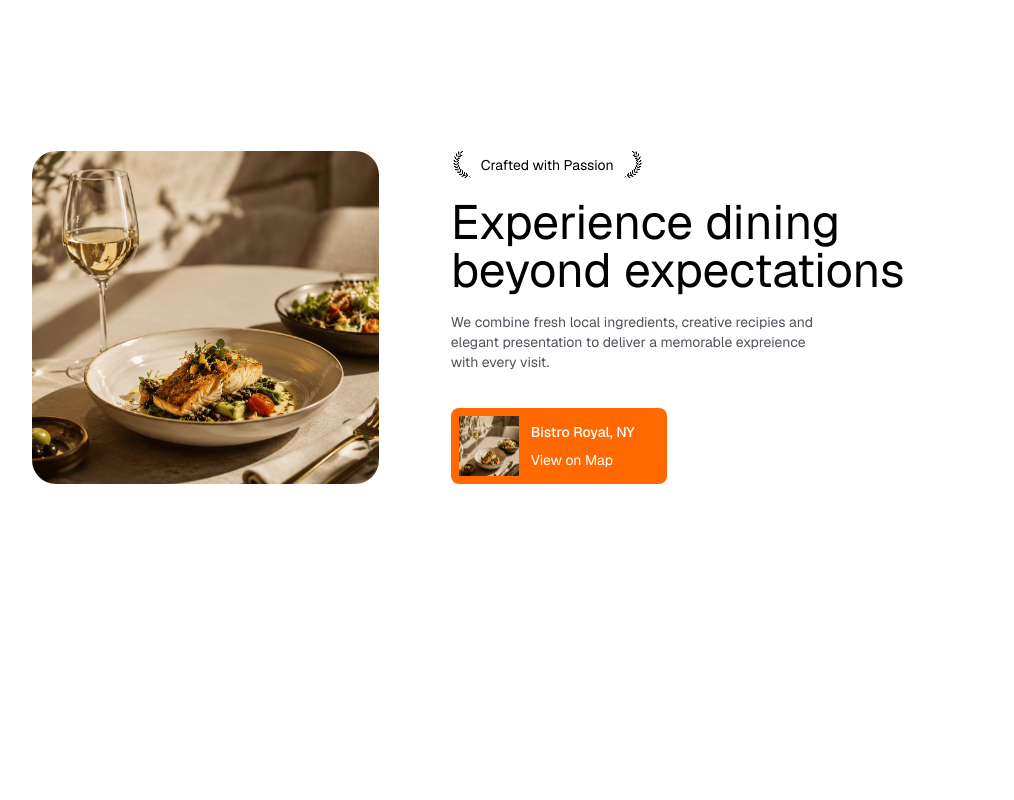
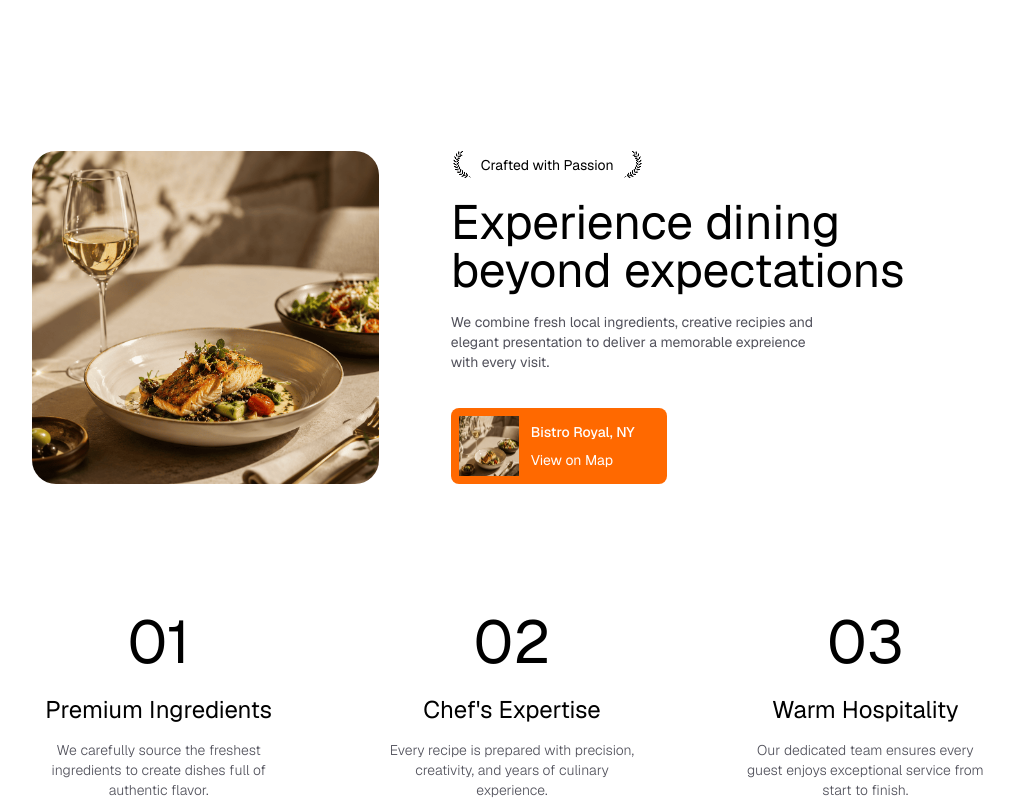
Before and after one commit to alomgir-hossain/Restro_React.js, a React (Vite) app: page / in a window 1280 px wide. Shown: the part 825-1625 px from the top of the page, without its empty margins (128-1142 px from the left). Before the commit the page ends 1309 px from the top, so only its background shows below. Built offline with nearby package versions, Linux system fonts and the light colour scheme.

Commit message:
stats section done

```diff
--- a/src/App.jsx
+++ b/src/App.jsx
@@ -2,6 +2,7 @@
 import Navbar from './components/Navbar'
 import HeroSection from './sections/HeroSection'
 import About from './sections/About'
+import Stats from './sections/Stats'
 
 const App = () => {
   return (
@@ -9,6 +10,7 @@
       <Navbar/>
       <HeroSection/>
       <About/>
+      <Stats/>
     </>
   )
 }
--- /dev/null
+++ b/src/sections/Stats.jsx
@@ -0,0 +1,21 @@
+import React from 'react'
+import { statsData } from '../data/data'
+import Animated from '../components/Animated'
+
+const Stats = () => {
+    return (
+        <section id='stats' className='px-auto mt-32'>
+            <div className='flex flex-col md:flex-row items-center justify-center gap-12 md:gap-25 max-w-7xl mx-auto'>
+                {statsData.map((item, index) => (
+                    <Animated key={index} delay={0.2} className="flex flex-col items-center text-center">
+                        <span className='text-6xl'>{item.number}</span>
+                        <h3 className='mt-5.5 text-2xl'>{item.title}</h3>
+                        <p className='mt-3.5 font-light text-zinc-600 max-w-72'>{item.description}</p>
+                    </Animated>
+                ))}
+            </div>
+        </section>
+    )
+}
+
+export default Stats
```
